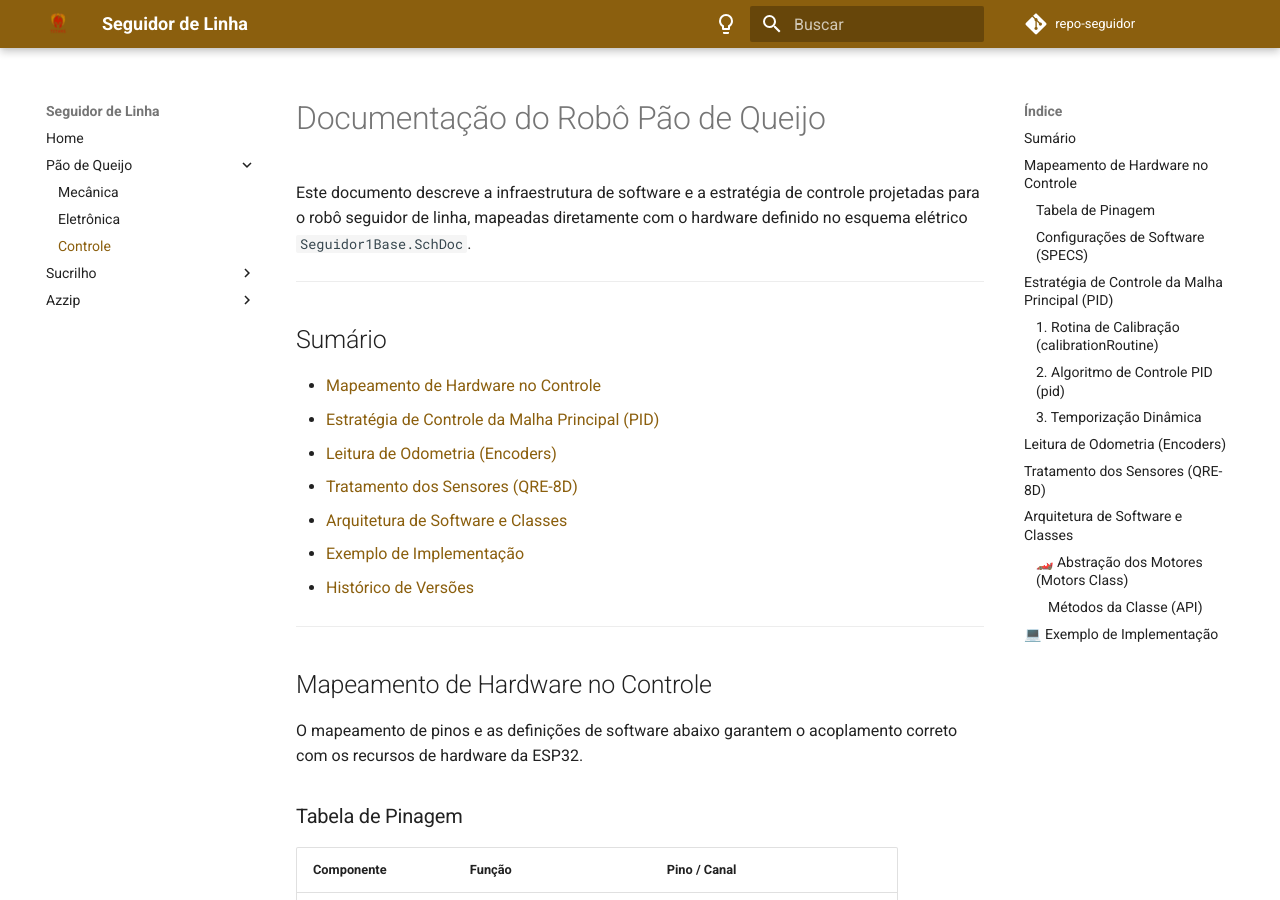
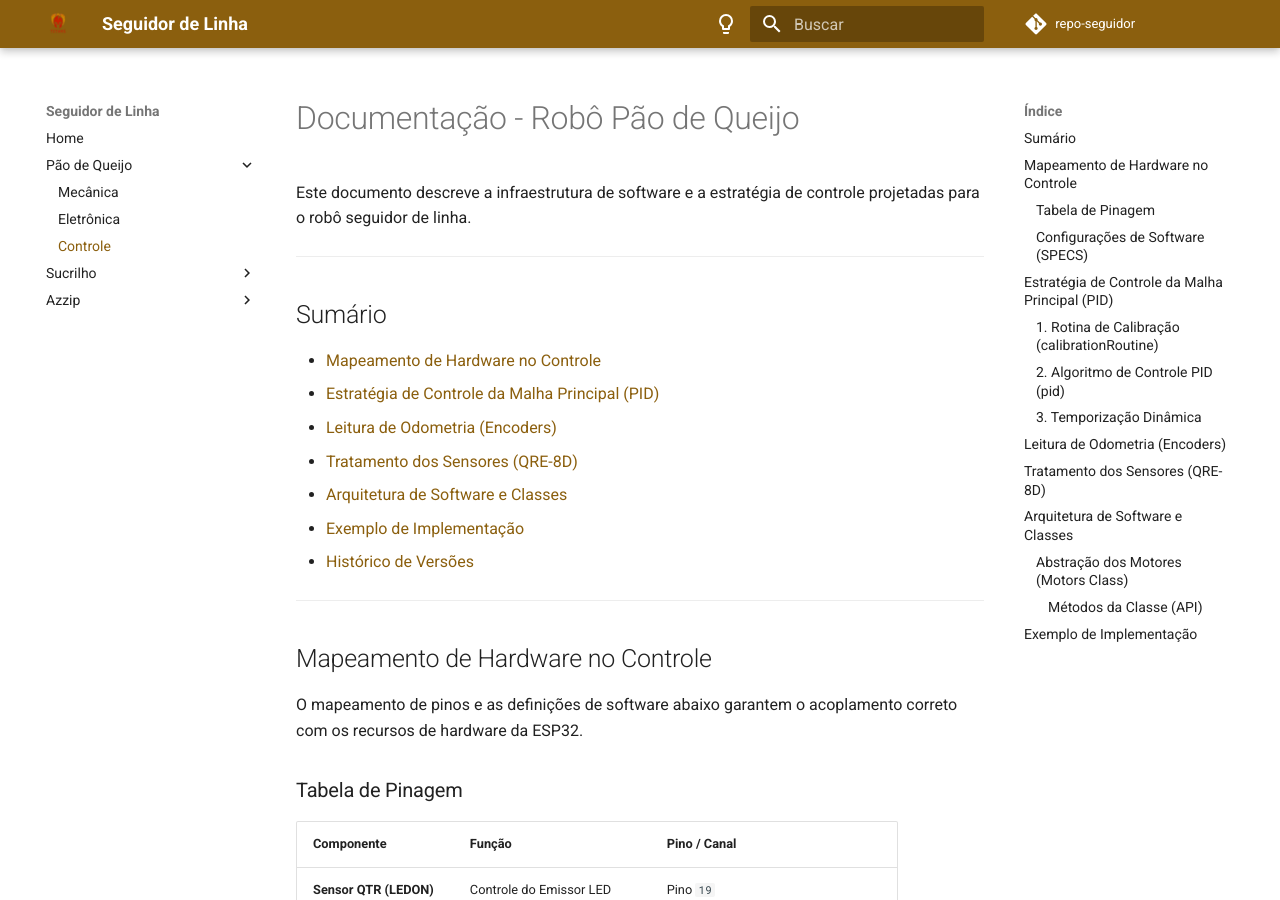
Before and after one commit to team-titans-unb/p_seguidor, an MkDocs documentation site: the page built from docs/pages/paoDeQueijo/contro.md, in a window 1280 px wide and 900 px high. Built offline with MkDocs 1.6.1 and Material for MkDocs 9.7.7, drawn with Linux system fonts in a browser that asks for light colours; comment, search, counter and statistics services are not loaded; some of the changed text lies outside the part shown.

Commit message:
Revise documentation title and headings for clarity
Updated the title and section headings for clarity. Removed unnecessary details from the software infrastructure description.

```diff
--- a/docs/pages/paoDeQueijo/contro.md
+++ b/docs/pages/paoDeQueijo/contro.md
@@ -1,6 +1,6 @@
-#  Documentação do Robô Pão de Queijo
+#  Documentação - Robô Pão de Queijo
 
-Este documento descreve a infraestrutura de software e a estratégia de controle projetadas para o robô seguidor de linha, mapeadas diretamente com o hardware definido no esquema elétrico `Seguidor1Base.SchDoc`.
+Este documento descreve a infraestrutura de software e a estratégia de controle projetadas para o robô seguidor de linha.
 
 ---
 
@@ -82,7 +82,7 @@ A leitura da linha é feita por um array reflexivo compatível com o módulo **Q
 
 O projeto adota práticas de Programação Orientada a Objetos (POO) para isolar o acoplamento do código físico. A complexidade de baixo nível do hardware fica encapsulada de forma protegida dentro da classe `Motors`.
 
-### 🏎️ Abstração dos Motores (`Motors` Class)
+###  Abstração dos Motores (`Motors` Class)
 
 A classe utiliza a API moderna do ecossistema ESP32 (`ledcAttachChannel`), vinculando de maneira nativa os pinos do driver à estrutura do periférico de hardware LEDC do chip.
 
@@ -97,7 +97,7 @@ A classe utiliza a API moderna do ecossistema ESP32 (`ledcAttachChannel`), vincu
 
 ---
 
-## 💻 Exemplo de Implementação
+##  Exemplo de Implementação
 
 Abaixo encontra-se a estrutura básica do loop principal do firmware:
 
```
